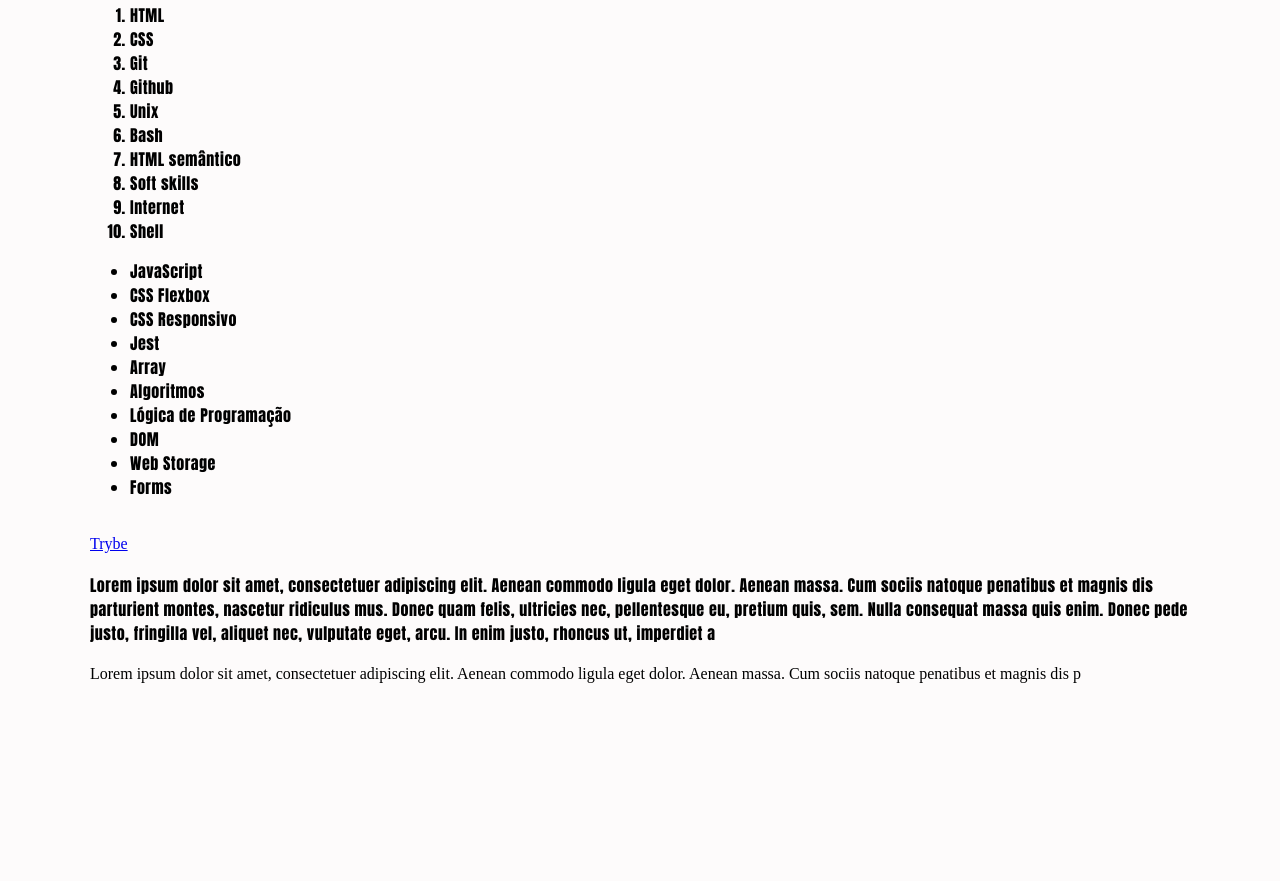
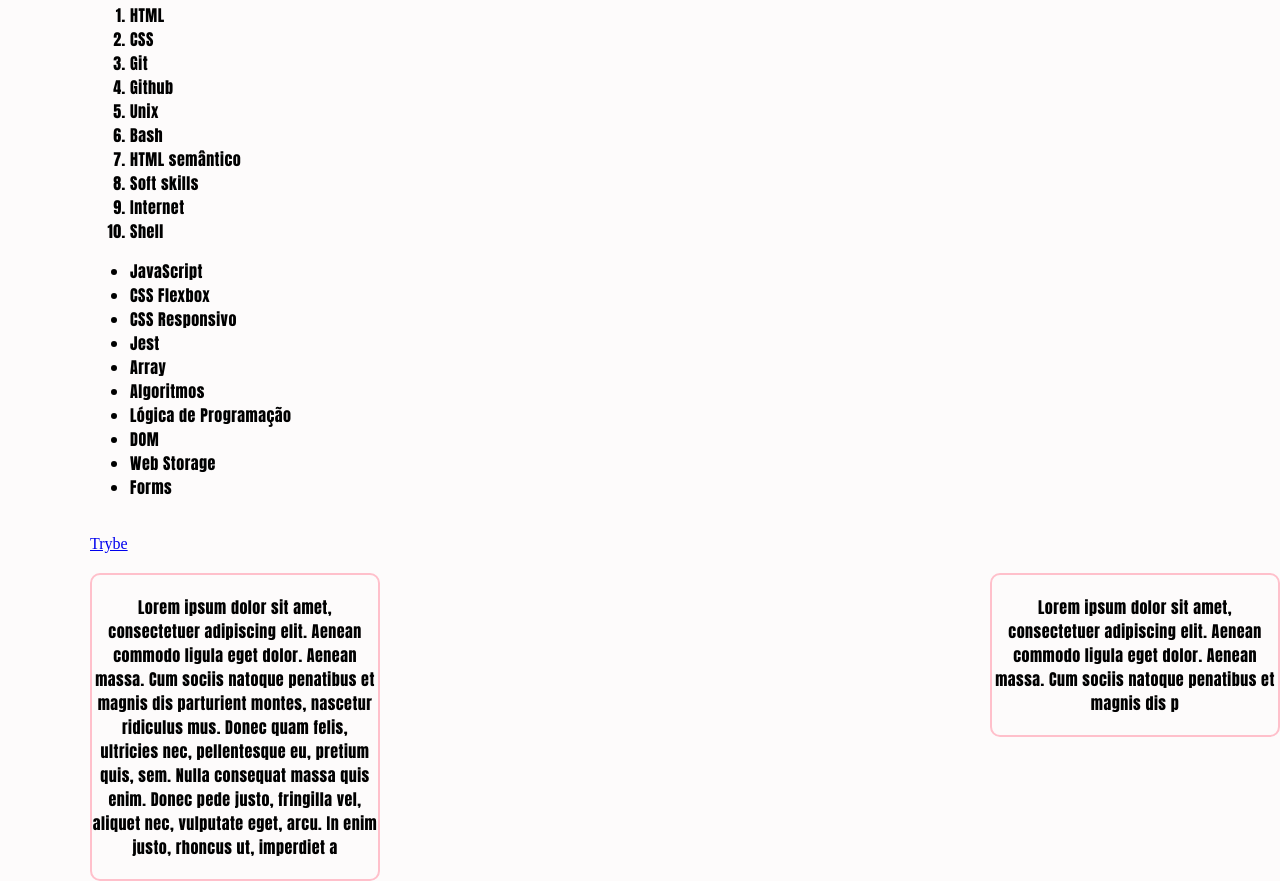
Before and after one commit to mayukuni/lessons-learned, a website: page index.html in a window 1280 px wide. Shown: the part 295-1176 px from the top of the page. Before the commit the page ends 1088 px from the top, so only its background shows below. Drawn offline with Linux system fonts and the light colour scheme.

Commit message:
requisito 15

```diff
--- a/index.html
+++ b/index.html
@@ -64,9 +64,9 @@
 
   </section>
 
-  <a href="https://www.betrybe.com/" target="_blank">Trybe</a>
+  <a class="link" href="https://www.betrybe.com/" target="_blank">Trybe</a>
 
-  <article>
+  <article class="lado-esquerdo">
     Lorem ipsum dolor sit amet, consectetuer adipiscing elit.
     Aenean commodo ligula eget dolor. Aenean massa. Cum sociis
     natoque penatibus et magnis dis parturient montes, nascetur
@@ -76,7 +76,7 @@
     arcu. In enim justo, rhoncus ut, imperdiet a
   </article>
 
-  <aside>
+  <aside class="lado-direito">
     Lorem ipsum dolor sit amet, consectetuer adipiscing elit.
     Aenean commodo ligula eget dolor. Aenean massa. Cum
     sociis natoque penatibus et magnis dis p
--- a/style.css
+++ b/style.css
@@ -14,10 +14,10 @@ body {
   padding-bottom: 20px;
 }
 
-#secao , article {
+#secao , article , aside {
   padding-top: 20px;
   size: 20px;
-  font-family:Impact, Haettenschweiler, 'Arial Narrow Bold', sans-serif;
+  font-family: Impact, Haettenschweiler, Arial Narrow Bold, sans-serif;
   letter-spacing: 0.5px;
 }
 
@@ -29,3 +29,24 @@ body {
 table {
   letter-spacing: 2px;
 }
+
+.link {
+  display: block;
+  margin-bottom: 20px;
+}
+
+.lado-direito , .lado-esquerdo {
+  display: inline-block;
+  border: 2px solid pink;
+  position: absolute;
+  border-radius: 10px;
+  text-align: center;
+}
+
+.lado-esquerdo {
+  margin-right: 900px;
+}
+
+.lado-direito {
+  margin-left: 900px;
+}
```
